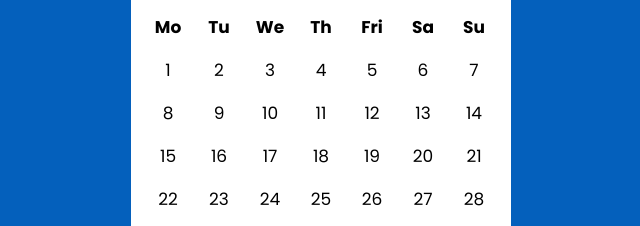
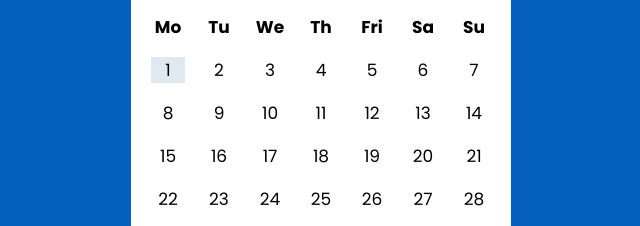
Before and after one commit to MuhammadTurkmen/Calendar, a plain HTML site: page index.html in a window 1280 px wide. In both pictures the pointer is over the element 487 px from the left and 344 px from the top of the page. Shown: the part 274-500 px from the top of the page, 319-959 px from the left. Drawn offline with Linux system fonts and the light colour scheme.

Commit message:
adding background color

```diff
--- a/css/main.css
+++ b/css/main.css
@@ -56,3 +56,7 @@ a {
 span {
     cursor: pointer;
 }
+
+span:hover {
+    background-color: #E1e9F0;
+}
```
